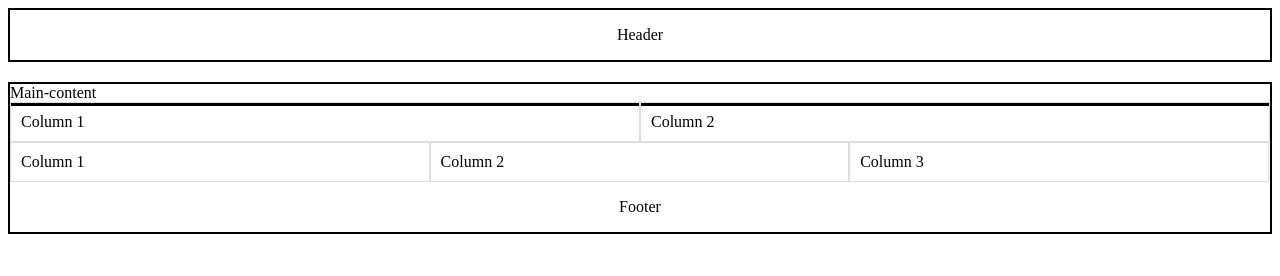
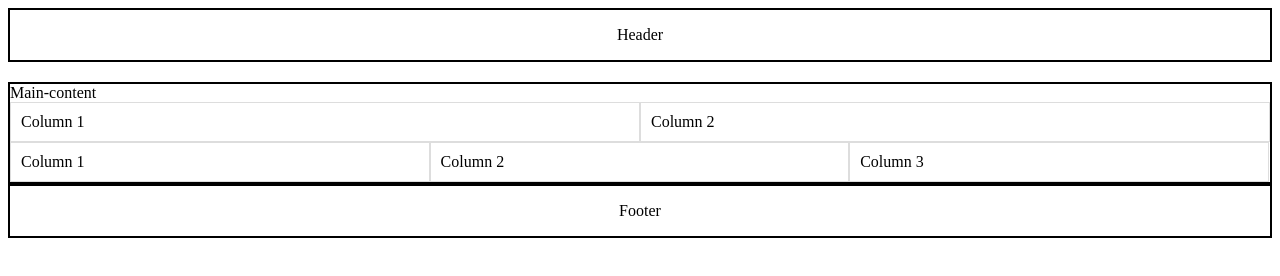
Before and after one commit to Mahavir745/Hva_frontend, a plain HTML site: page Css/25_creating_layout_float/float-layout.html in a window 1280 px wide. Drawn offline with Linux system fonts and the light colour scheme.

Commit message:
25_creating layout float

```diff
--- a/Css/25_creating_layout_float/float-layout.css
+++ b/Css/25_creating_layout_float/float-layout.css
@@ -21,3 +21,8 @@
   text-align: center;
   margin-bottom: 20px;
 }
+.row::after{
+  content: " ";
+  display: block;
+  clear: both;
+}
```
